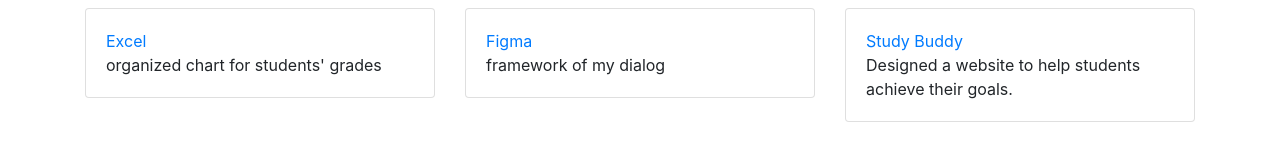
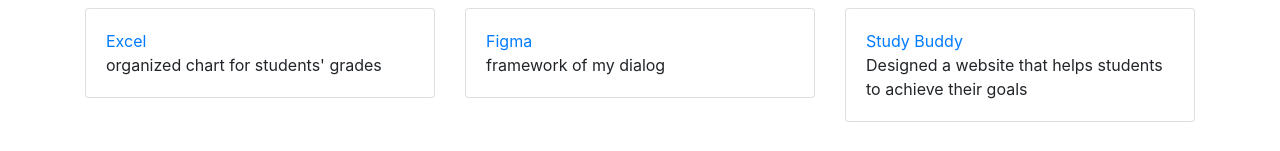
Before and after one commit to jup029/junepark, a plain HTML site: page index.html in a window 1280 px wide. Shown: the part 757-908 px from the top of the page. Drawn offline with nearby package versions, Linux system fonts and the light colour scheme.

Commit message:
Update index.html

```diff
--- a/index.html
+++ b/index.html
@@ -70,7 +70,7 @@
         <div class="card">
             <div class="card-body">
                 <a href="https://jup029.github.io/studybuddy/"> Study Buddy </a>
-                <p class="card-text">  Designed a website to help students achieve their goals.  </p>
+                <p class="card-text">  Designed a website that helps students to achieve their goals  </p>
             </div>
         </div>
     </div>
```
